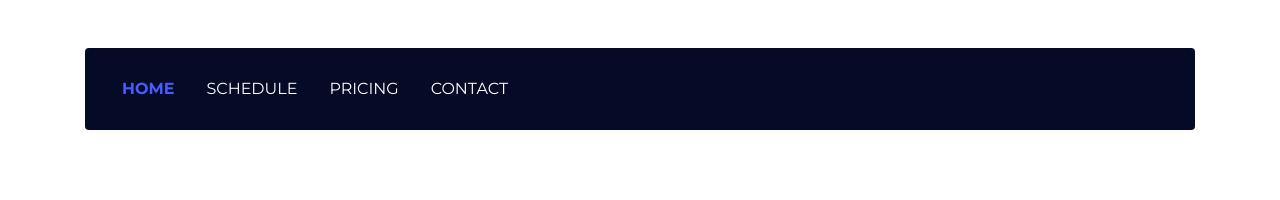
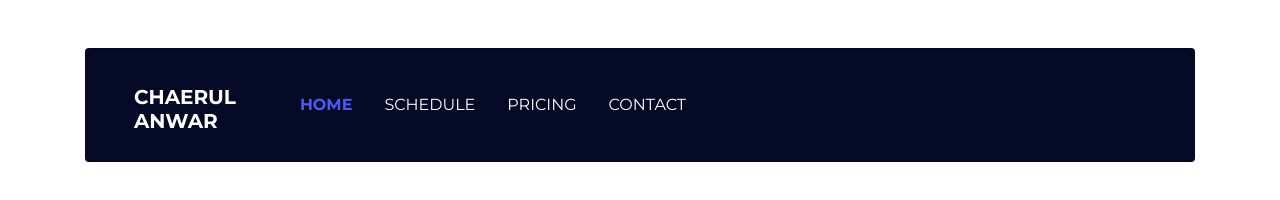
Before and after one commit to chaerulanwar428/websiteVcardBootstrap4, a plain HTML site: page index.html in a window 1280 px wide. Drawn offline with nearby package versions, Linux system fonts and the light colour scheme.

Commit message:
menyempurnakan nav"

```diff
--- a/code/css/style.css
+++ b/code/css/style.css
@@ -13,3 +13,11 @@ nav a.active{
     color: #475cfd;
     font-weight: bold;
 }
+
+nav a:hover{
+    color: #475cfd;
+}
+
+nav h5{
+    font-weight: bold;
+}
--- a/index.html
+++ b/index.html
@@ -14,8 +14,9 @@
 
     <div class="container mt-5">
         <div class="card" style="background-color: #050a27">
-            <div class="card-body">
-                <nav class="nav">
+            <div class="card-body pl-5">
+                <nav class="nav mt-3">
+                    <h5 class="mr-5">CHAERUL<br>ANWAR</h5>
                     <a class="nav-link active" href="#">Home</a>
                     <a class="nav-link" href="#">Schedule</a>
                     <a class="nav-link" href="#">Pricing</a>
```
